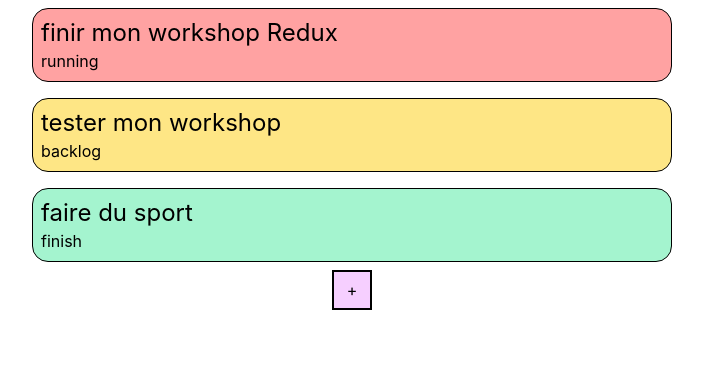
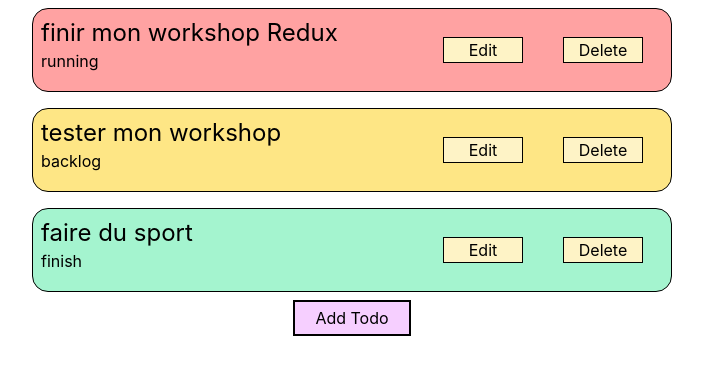
Before and after one commit to pedro88/redux-workshop, a React (Vite) app in the folder my-app/: page / in a window 1280 px wide. Shown: the top 374 px of the page, without its empty margins (288-991 px from the left). Built offline with nearby package versions, Linux system fonts and the light colour scheme.

Commit message:
chang some style

```diff
--- a/my-app/src/app/components/AddTodo.tsx
+++ b/my-app/src/app/components/AddTodo.tsx
@@ -27,7 +27,9 @@
 
   return (
     <section className="bg-opacity-50 fixed inset-0 z-50 flex items-center justify-center backdrop-blur-md">
-      <section className="flex flex-col bg-amber-50 rounded-xl border-2 w-[50vw]">
+      <section className=" bg-amber-50 rounded-xl border-2 w-[33vw]">
+        <div className="m-2 p-2 flex flex-col">
+        <h1 className="text-4xl">Add Todo</h1>
           <label htmlFor="todoName">todo :</label>
           <input
             className="border-1 rounded-md"
@@ -88,6 +90,7 @@
               Ok
             </button>
           </div>
+        </div>
       </section>
     </section>
   )
--- a/my-app/src/app/components/EditTodo.tsx
+++ b/my-app/src/app/components/EditTodo.tsx
@@ -21,7 +21,9 @@
 
   return (
     <section className="bg-opacity-50 fixed inset-0 z-50 flex items-center justify-center backdrop-blur-md">
-      <section className="flex flex-col bg-amber-500 rounded-xl border-2 w-[50vw]">
+      <section className=" bg-amber-50 rounded-xl border-2 w-[33vw]">
+              <div className="m-2 p-2 flex flex-col">
+                  <h1 className="text-4xl">Edit Todo</h1>
           <label htmlFor="todoName">todo :</label>
           <input
             className="border-1 rounded-md"
@@ -69,18 +71,19 @@
 
           <div className="flex items-center justify-center">
             <button
-            className="flex hover:scale-105 items-center justify-center w-20 bg-amber-200 border-1 m-5"
+              className="flex hover:scale-105 items-center justify-center w-20 bg-amber-100 border-1 m-5"
               onClick={() => console.log("You should try to dispatch!")}
             >
               Back
             </button>
 
             <button
-            className="flex hover:scale-105 items-center justify-center w-20 bg-amber-200 border-1 m-5"
+              className="flex hover:scale-105 items-center justify-center w-20 bg-amber-100 border-1 m-5"
               onClick={handleSubmit}
             >
               Ok
             </button>
+          </div>
         </div>
       </section>
     </section>
--- a/my-app/src/app/components/Todo.tsx
+++ b/my-app/src/app/components/Todo.tsx
@@ -9,10 +9,16 @@
 
   return (
     <section
-      className={`border-1 p-2 hover:scale-105 w-[50vw] rounded-2xl ${todo.priority === 1 ? "bg-emerald-200" : todo.priority === 2 ? "bg-amber-200" : todo.priority === 3 ? "bg-red-300" : "bg-blue-200"}`}
-      onClick={() => {
-        // On utilise dispatch pour agir directement sur le store par le biai des reducers que nous avons défini dans notre Slice
-        // En fait le Slice est un "morceau" du store, il permet de découper le store en plusieurs petits bout pour organiser au mieu le travail
+      className={`border-1 flex justify-between p-2 hover:scale-105 w-[50vw] rounded-2xl ${todo.priority === 1 ? "bg-emerald-200" : todo.priority === 2 ? "bg-amber-200" : todo.priority === 3 ? "bg-red-300" : "bg-blue-200"}`}
+
+    >
+      <div className="flex flex-col">
+        <h2 className="text-2xl">{todo.todo}</h2>
+        <h3 className='"text-xl'>{todo.status}</h3>
+      </div>
+      <div className="flex justify-end items-end">
+        <button className="flex hover:scale-105 items-center justify-center w-20 bg-amber-100 border-1 m-5"
+              onClick={() => {
         dispatch(selectTodo(todo))
         dispatch(
           displayEditTodo({
@@ -20,10 +26,13 @@
             display: true,
           }),
         )
-      }}
-    >
-      <h2 className="text-2xl">{todo.todo}</h2>
-      <h3 className='"text-xl'>{todo.status}</h3>
+      }}>
+          Edit
+        </button>
+        <button className="flex hover:scale-105 items-center justify-center w-20 bg-amber-100 border-1 m-5">
+          Delete
+        </button>
+      </div>
     </section>
   )
 }
--- a/my-app/src/app/components/TodoDisplayer.tsx
+++ b/my-app/src/app/components/TodoDisplayer.tsx
@@ -32,11 +32,10 @@
         ))}
 
         <button
-          className="w-10 hover:scale-105 h-10 border-2 bg-fuchsia-200"
+          className="px-5 py-1 hover:scale-105 border-2 bg-fuchsia-200"
           onClick={() => dispatch(displayAddTodo(true))}
         >
-          {" "}
-          +{" "}
+Add Todo
         </button>
       </section>
 
--- a/my-app/src/app/redux/store.ts
+++ b/my-app/src/app/redux/store.ts
@@ -1,5 +1,4 @@
 import { configureStore } from "@reduxjs/toolkit";
-import type { Action } from "@reduxjs/toolkit";
 import {
   useDispatch as useReduxDispatch,
   useSelector as useReduxSelector,
```
Lines whose indentation alone changed are shown as unchanged.
